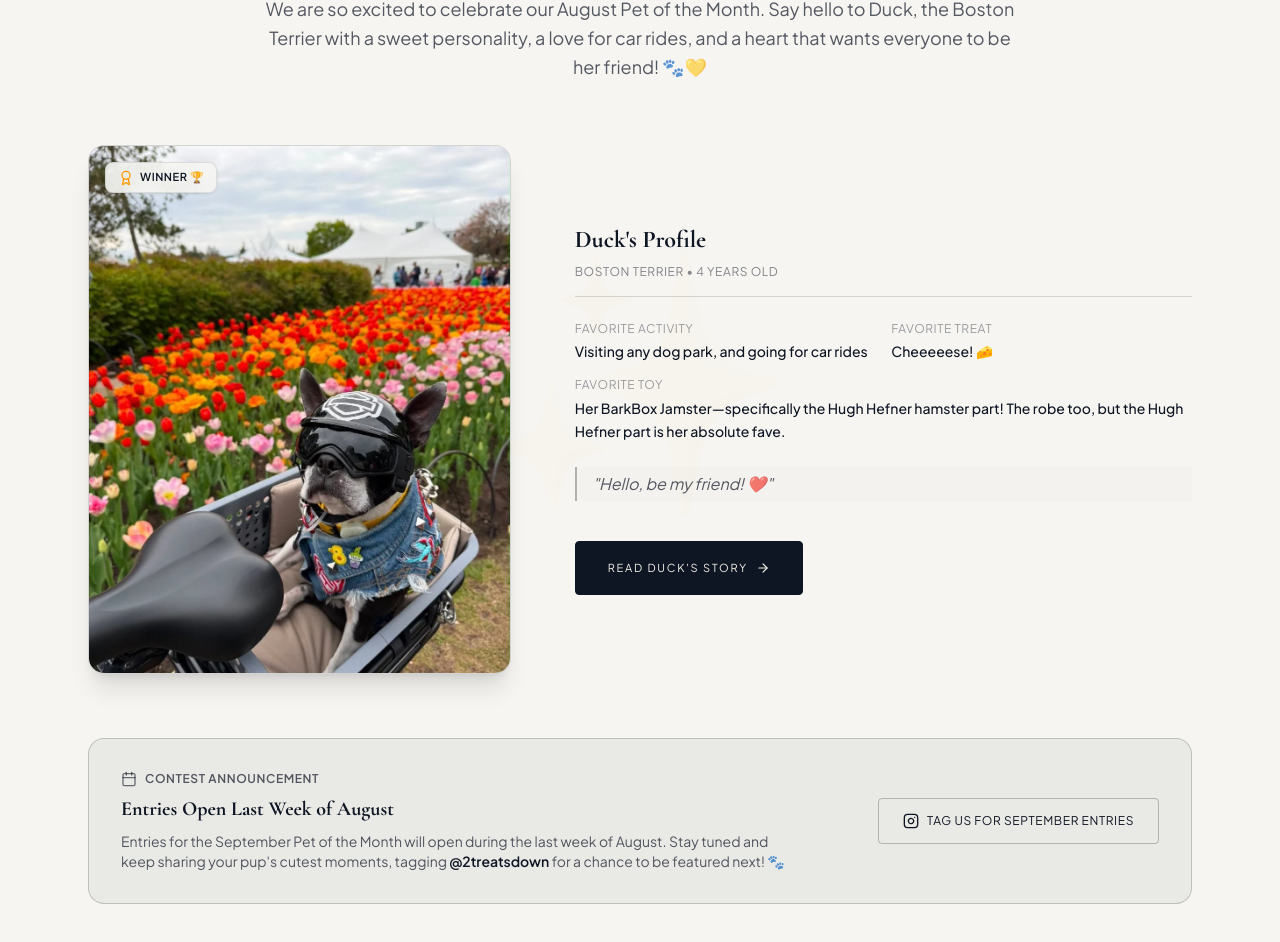
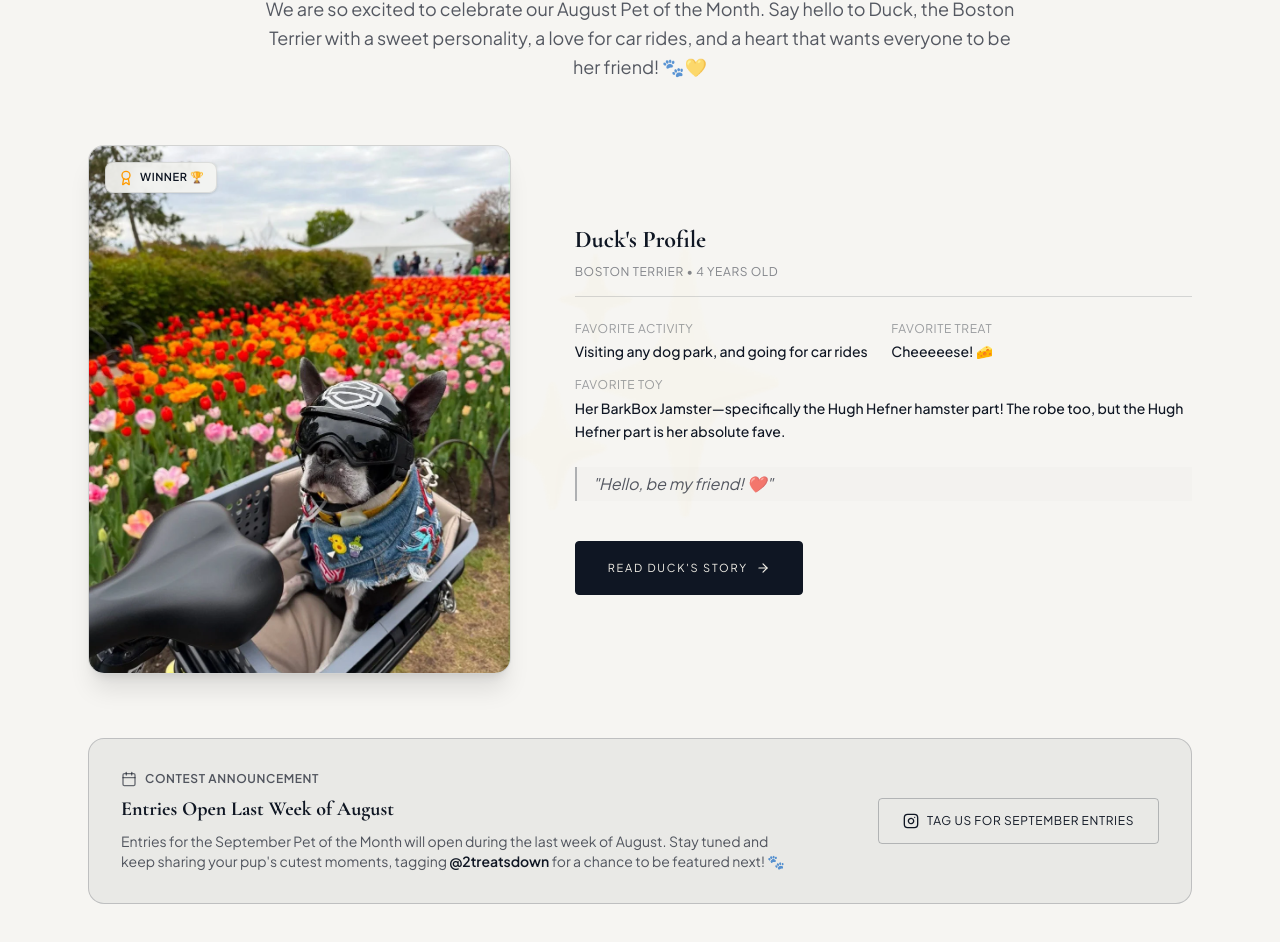
Before and after one commit to navinagarwaleb/2TreatsDown_Final, a Next.js app: page / in a window 1280 px wide. Shown: the part 4573-5515 px from the top of the page. Built offline with nearby package versions, Linux system fonts and the light colour scheme.

Commit message:
fix: adjust Duck feature image position to center 55% for better crop

```diff
--- a/components/home/PetOfTheMonth.tsx
+++ b/components/home/PetOfTheMonth.tsx
@@ -66,7 +66,7 @@ export default function PetOfTheMonth() {
                                 src="/images/blog/duck-4.webp"
                                 alt="Duck - Pet of the Month August Winner"
                                 fill
-                                className="object-cover object-[center_25%]"
+                                className="object-cover object-[center_55%]"
                                 priority
                             />
 
--- a/lib/data/blog.ts
+++ b/lib/data/blog.ts
@@ -311,7 +311,7 @@ She wants to be everyone's friend.
 
 Congratulations, Duck, on being our August Pet of the Month! We hope your month is filled with lots of cheese, fun trips to the dog park, exciting car rides, and plenty of new friends. 🐾`,
         image: "/images/blog/duck-4.webp",
-        imagePosition: "center 35%",
+        imagePosition: "center 55%",
         tags: ["Pet of the Month", "Community", "Feature"],
         images: [
             "/images/blog/duck-1.webp",
```
